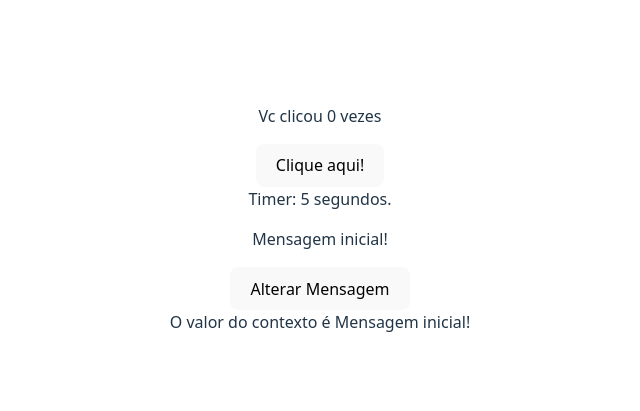
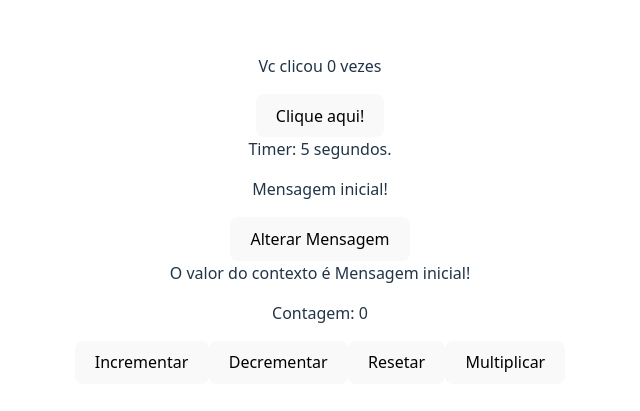
Before and after one commit to albeneto-git/app-fundamentos-react, a React (Vite) app: page / in a window 1280 px wide. Shown: the part 189-600 px from the top of the page, without its empty margins (320-960 px from the left). Built offline with nearby package versions, Linux system fonts and the light colour scheme.

Commit message:
Hook useReducer

```diff
--- a/src/App.jsx
+++ b/src/App.jsx
@@ -4,6 +4,7 @@
 import ComponenteFilho from './components/ComponenteFilho';
 import ValorDoContexto from './components/ValorDoContexto';
 import {MeuContextoProvider} from './contexts/MeuContexto';
+import Contador from './components/Contador';
 
 function App() {
   return (
@@ -17,6 +18,9 @@
         <ComponenteFilho />
         <ValorDoContexto />
       </MeuContextoProvider>
+      {/** useReducer */}
+      {/** utilizado em estados mais complexos */}
+      <Contador />
     </>
   );
 }
--- /dev/null
+++ b/src/components/Contador.jsx
@@ -0,0 +1,36 @@
+import { useReducer } from "react";
+
+// Definição do estado inicial
+const estadoInicial = { contador: 0};
+
+// Função redurce define como as ações atualizam o estado.
+function reducer (estado, acao) {
+    switch(acao.tipo) {
+        case "incrementar":
+            return {contador: estado.contador + 1};
+        case "decrementar":
+            return {contador:  estado.contador > 0 ? estado.contador - 1: 0};
+        case "resetar":
+            return {contador: 0};
+        default:
+            alert("Ação não suportada!");
+            return {contador: 0};
+    }
+
+}
+
+const Contador = () => {
+
+    // Inicializar o useReducer com o estado inicial e função modificadora.
+    const [estado, dispatch] = useReducer(reducer, estadoInicial);
+
+    return <div>
+        <p>Contagem: {estado.contador}</p>
+        <button onClick={() => {dispatch({tipo: "incrementar"})}}>Incrementar</button>
+        <button onClick={() => {dispatch({tipo: "decrementar"})}}>Decrementar</button>
+        <button onClick={() => {dispatch({tipo: "resetar"})}}>Resetar</button>
+        <button onClick={() => {dispatch({tipo: "multiplicar"})}}>Multiplicar</button>
+    </div>
+}
+
+export default Contador;
```
